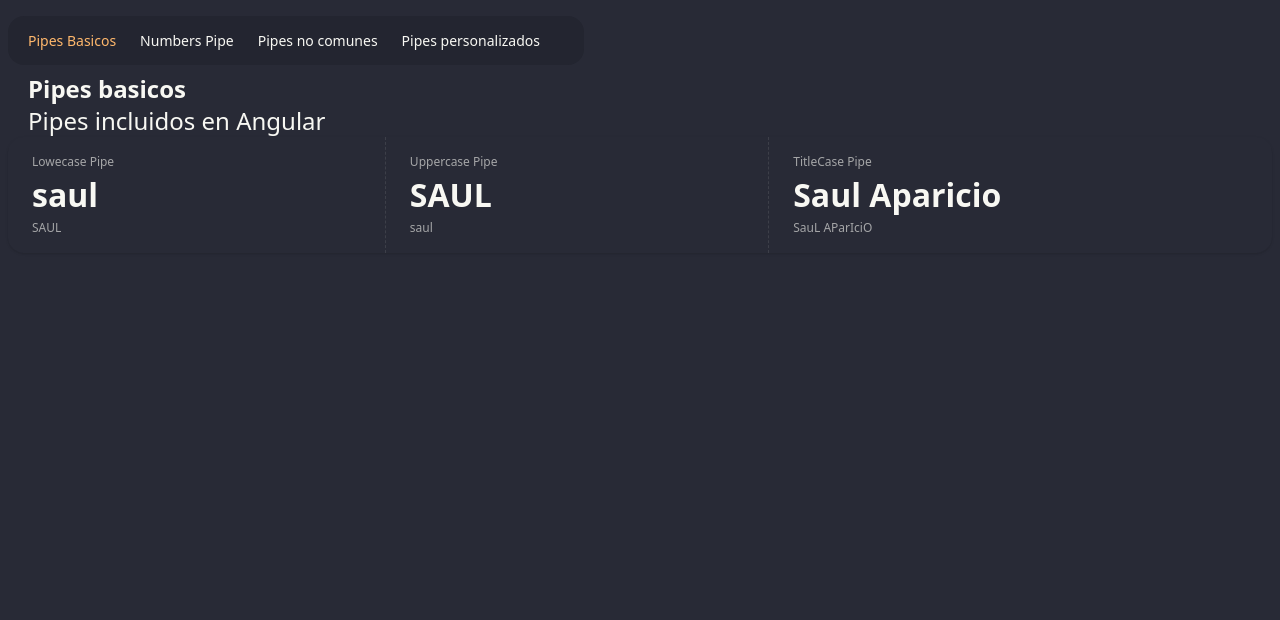
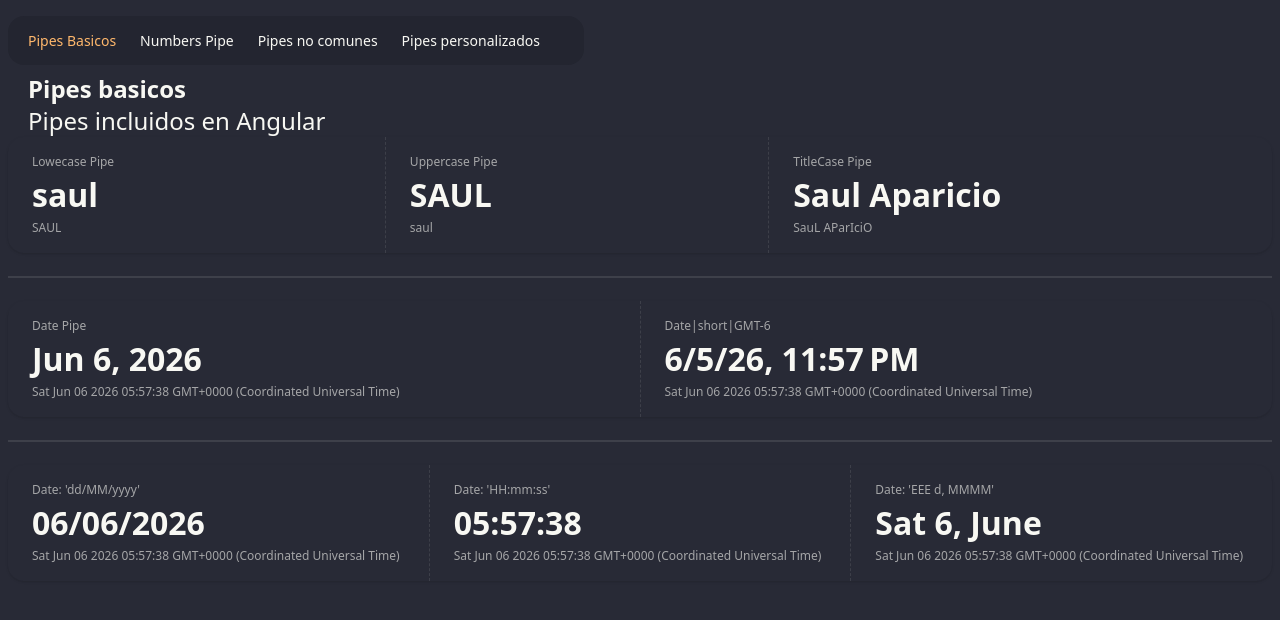
Before and after one commit to Drevanok/angular-pipes, an Angular app: page /basic in a window 1280 px wide. Shown: the top 620 px of the page. Built offline with nearby package versions, Linux system fonts and the light colour scheme.

Commit message:
feat: add DatePipes

```diff
--- a/src/app/pages/basic-page/basic-page.html
+++ b/src/app/pages/basic-page/basic-page.html
@@ -22,3 +22,41 @@
         <div class="stat-desc">{{fullName()}}</div>
     </div>
 </div>
+
+<div class="divider"></div>
+
+<div class="stats stats-vertical lg:stats-horizontal shadow w-full">
+    <div class="stat">
+        <div class="stat-title">Date Pipe</div>
+        <div class="stat-value">{{customDate() | date}}</div>
+        <div class="stat-desc">{{customDate()}}</div>
+    </div>
+
+    <div class="stat">
+        <div class="stat-title">Date|short|GMT-6</div>
+        <div class="stat-value">{{customDate() | date:'short': 'GMT-6'}}</div>
+        <div class="stat-desc">{{customDate()}}</div>
+    </div>
+</div>
+
+<div class="divider"></div>
+
+<div class="stats stats-vertical lg:stats-horizontal shadow w-full">
+    <div class="stat">
+        <div class="stat-title">Date: 'dd/MM/yyyy'</div>
+        <div class="stat-value">{{customDate() | date: 'dd/MM/yyyy'}}</div>
+        <div class="stat-desc">{{customDate()}}</div>
+    </div>
+
+    <div class="stat">
+        <div class="stat-title">Date: 'HH:mm:ss'</div>
+        <div class="stat-value">{{customDate() | date:'HH:mm:ss'}}</div>
+        <div class="stat-desc">{{customDate()}}</div>
+    </div>
+
+    <div class="stat">
+        <div class="stat-title">Date: 'EEE d, MMMM'</div>
+        <div class="stat-value">{{customDate() | date:'EEE d, MMMM'}}</div>
+        <div class="stat-desc">{{customDate()}}</div>
+    </div>
+</div>
--- a/src/app/pages/basic-page/basic-page.ts
+++ b/src/app/pages/basic-page/basic-page.ts
@@ -1,9 +1,9 @@
-import { LowerCasePipe, TitleCasePipe, UpperCasePipe } from '@angular/common';
-import { ChangeDetectionStrategy, Component, signal } from '@angular/core';
+import { DatePipe, LowerCasePipe, TitleCasePipe, UpperCasePipe } from '@angular/common';
+import { ChangeDetectionStrategy, Component, effect, signal } from '@angular/core';
 
 @Component({
   selector: 'app-basic-page',
-  imports: [LowerCasePipe, UpperCasePipe, TitleCasePipe],
+  imports: [LowerCasePipe, UpperCasePipe, TitleCasePipe, DatePipe],
   templateUrl: './basic-page.html',
   changeDetection: ChangeDetectionStrategy.OnPush,
 })
@@ -12,4 +12,17 @@
   nameUpper = signal('SAUL');
   fullName = signal('SauL AParIciO');
 
+  customDate = signal(new Date());
+
+  tickingDateEffect = effect((onCleanup) => {
+    const interval = setInterval(() => {
+      this.customDate.set(new Date())
+      console.log('thick')
+    }, 1000);
+
+    onCleanup(() => {
+      clearInterval(interval)
+    })
+  })
+
 }
```
